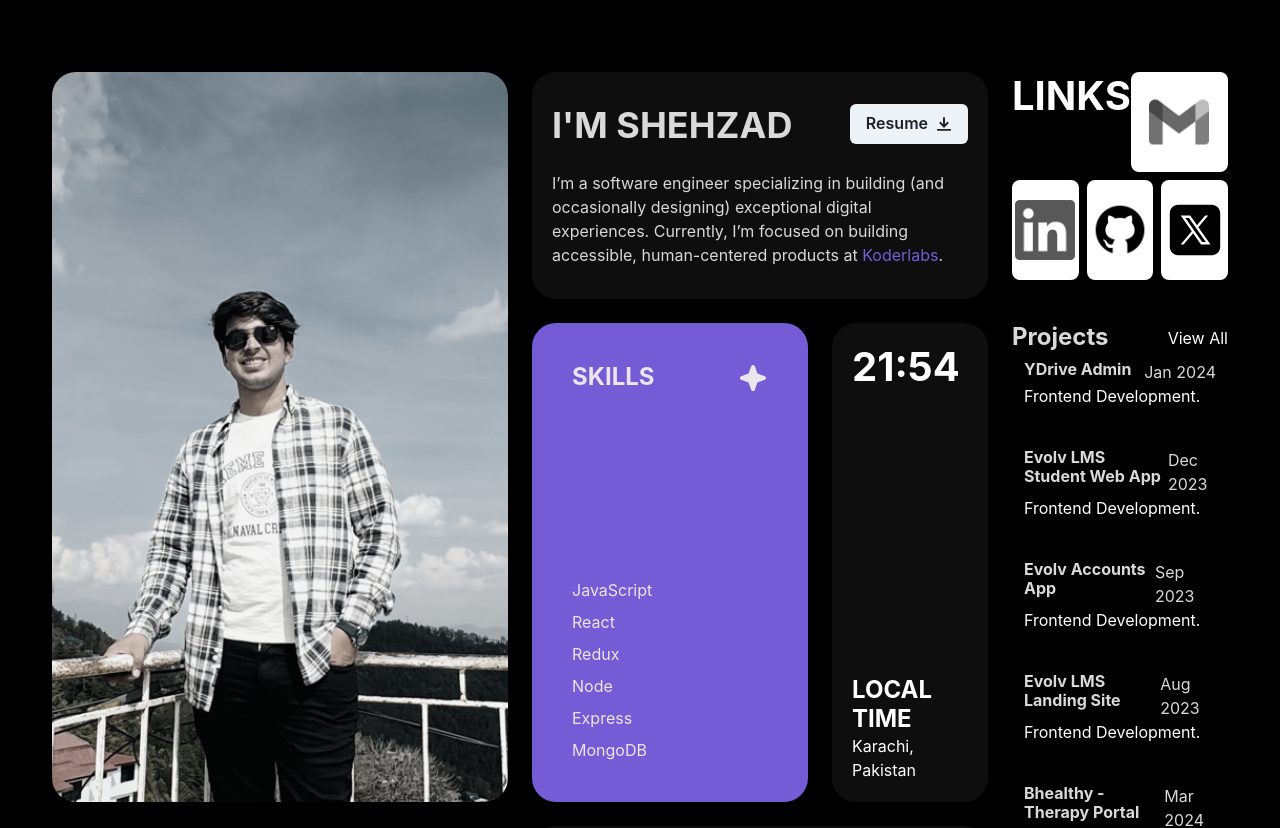
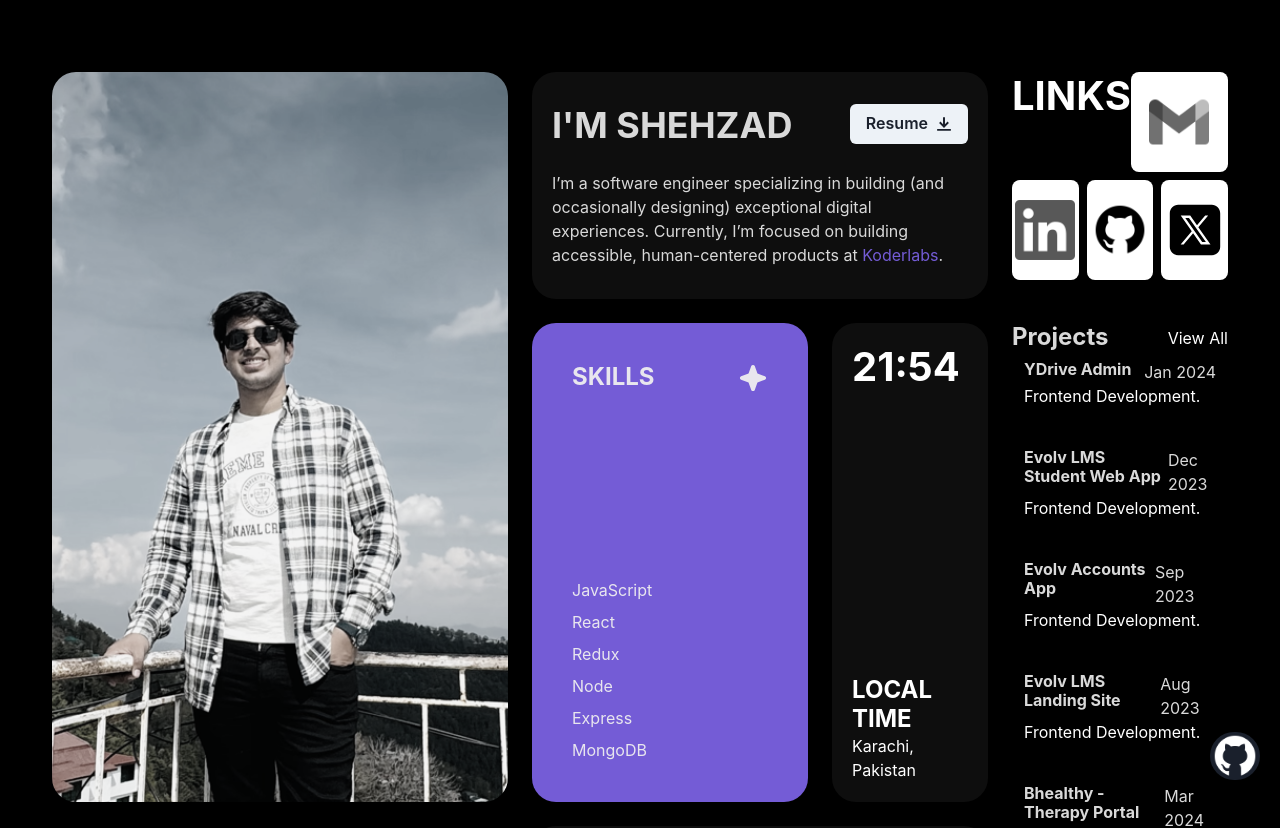
Before and after one commit to Shaxadhere/portfolio-v3, a React (Vite) app: page / in a window 1280 px wide. Shown: the top 828 px of the page. Built offline with nearby package versions, Linux system fonts and the light colour scheme.

Commit message:
added github floating button

```diff
--- a/src/App.jsx
+++ b/src/App.jsx
@@ -9,6 +9,7 @@ import Projects from "./components/content/Projects";
 import Reviews from "./components/content/Reviews";
 import Skills from "./components/content/Skills";
 import ProjectsList from "./components/content/ProjectsList";
+import FloatingGithubButton from "./components/misc/FloatingGithubButton";
 
 const App = () => {
   return (
@@ -94,6 +95,7 @@ const App = () => {
 
       <Experience />
       <ProjectsList />
+      <FloatingGithubButton/>
     </Box>
   );
 };
--- /dev/null
+++ b/src/components/misc/FloatingGithubButton.jsx
@@ -0,0 +1,41 @@
+import React from "react";
+import { IconButton, Link, Image, Tooltip } from "@chakra-ui/react";
+import APP_IMAGES from "../../config/constants/images";
+
+const FloatingGithubButton = () => {
+  return (
+    <span>
+      <Tooltip label="View on github">
+        <Link
+          href="https://github.com/shaxadhere/portfolio-v3"
+          isExternal
+          position="fixed"
+          bottom="20px"
+          right="20px"
+          zIndex="1000"
+        >
+          <IconButton
+            icon={
+              <Image
+                src={APP_IMAGES.GITHUB}
+                w="50px"
+                h="50px"
+                filter={"invert(1) grayscale(1)"}
+              />
+            }
+            isRound
+            size="lg"
+            aria-label="GitHub"
+            bg="gray.800"
+            color="white"
+            _hover={{ bg: "gray.700" }}
+            _active={{ bg: "gray.600" }}
+            boxShadow="lg"
+          />
+        </Link>
+      </Tooltip>
+    </span>
+  );
+};
+
+export default FloatingGithubButton;
--- a/src/index.css
+++ b/src/index.css
@@ -11,6 +11,21 @@ body {
 }
 body {
   padding: 0px 40px;
+}
+
+::-webkit-scrollbar-track {
+  -webkit-box-shadow: inset 0 0 6px rgba(0, 0, 0, 0.6);
+  background-color: #cccccc;
+}
+
+::-webkit-scrollbar {
+  width: 10px;
+  background-color: #f5f5f5;
+}
+
+::-webkit-scrollbar-thumb {
+  background-color: rgb(77, 77, 77);
+  background-image: black;
 }
 
 * {
```
Also changed, not shown: src/assets/25231.png (added).
